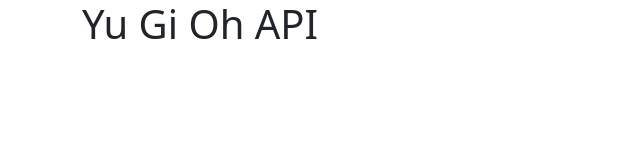
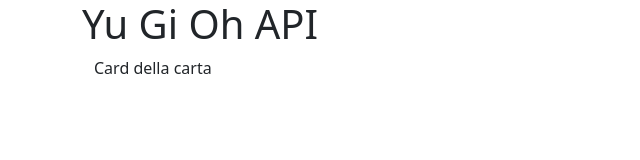
Before and after one commit to gianlucanied/vite-yu-gi-oh, a Vue app: page / in a window 1280 px wide. Shown: the top 160 px of the page, without its empty margins (0-640 px from the left). Built offline with nearby package versions, Linux system fonts and the light colour scheme.

Commit message:
Add: CharactersList

```diff
--- a/src/App.vue
+++ b/src/App.vue
@@ -1,9 +1,12 @@
 <script>
  import AppHeader from './components/AppHeader.vue'
+ import CharactersList from './components/CharactersList.vue'
+
 
  export default {
   components: {
-    AppHeader
+    AppHeader,
+    CharactersList
   }
  }
 </script>
@@ -11,7 +14,9 @@
 <template>
   <AppHeader message="Yu Gi Oh API"/>
   <main>
-
+    <div class="container">
+      <CharactersList/>
+    </div>
   </main>
 
 </template>
--- /dev/null
+++ b/src/components/CharactersList.vue
@@ -0,0 +1,16 @@
+<script>
+export default{
+    name: 'CharactersList',
+}
+</script>
+
+<template>
+    <section class="container">
+        <div class="col-4">
+            Card della carta
+        </div>
+    </section>
+</template>
+
+<style lang="scss" scoped>
+</style>
```
